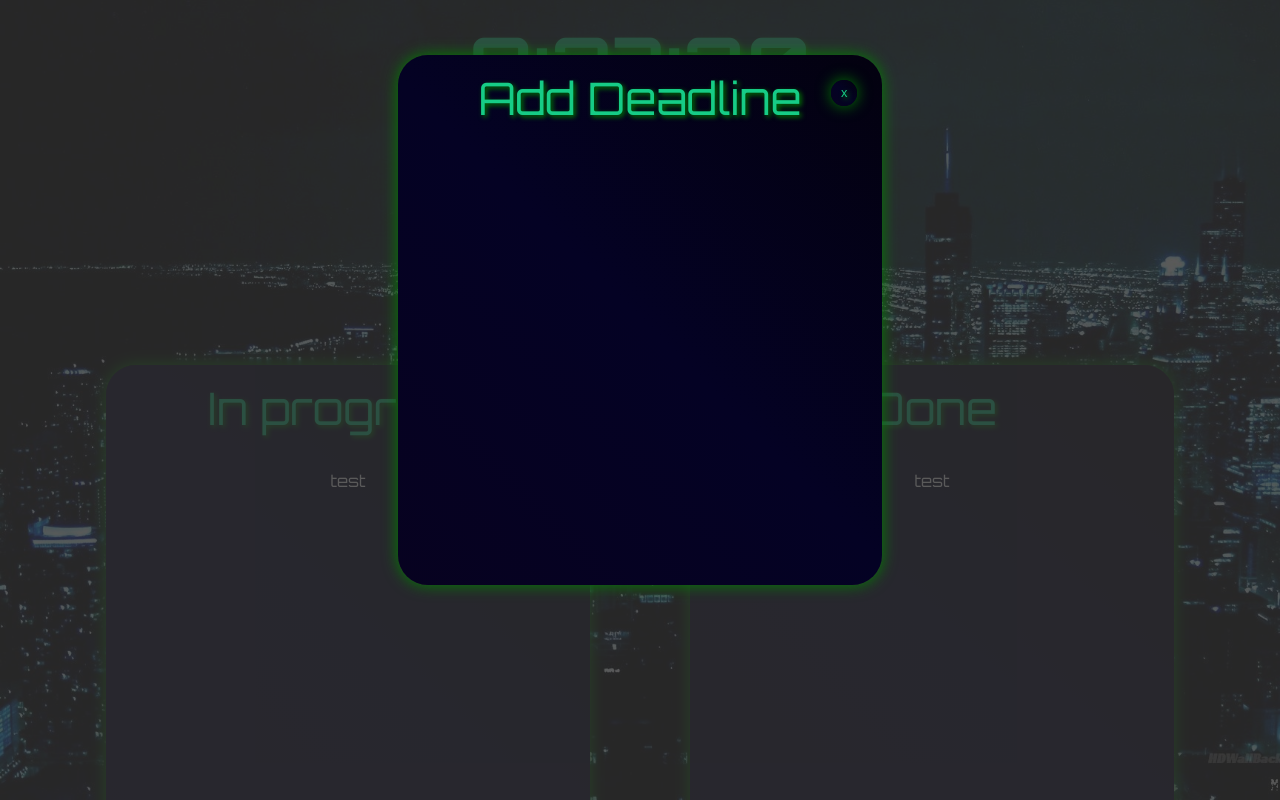
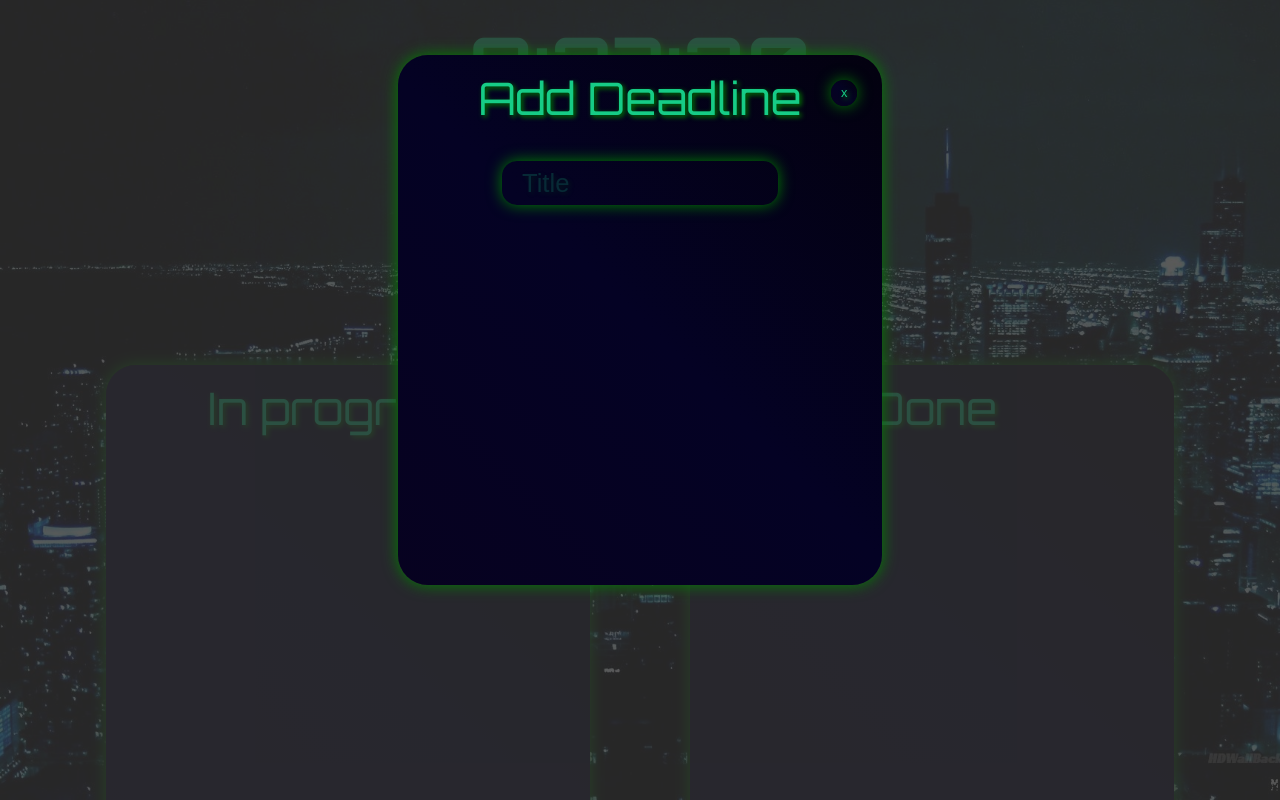
Before and after one commit to hffxx/todoApp, a React (Create React App) app: page / in a window 1280 px wide. Both pictures are taken after a click on the button "Add Deadline". Shown: the top 800 px of the page. Built offline with nearby package versions, Linux system fonts and the light colour scheme.

Commit message:
add: input for modal

```diff
--- a/src/components/Board.tsx
+++ b/src/components/Board.tsx
@@ -1,5 +1,5 @@
 import React, { FC } from "react";
-import BoardList from "./BoardList";
+import BoardContent from "./BoardContent";
 import Button from "./Button";
 import styled from "styled-components";
 
@@ -38,13 +38,14 @@ const StyledBoard = styled.div`
 type Props = {
   title: string;
   func?: Function;
+  isModal?: boolean;
 };
-const Board: FC<Props> = ({ title, func }) => {
+const Board: FC<Props> = ({ title, func, isModal }) => {
   return (
     <StyledBoard>
-      {!!func && <Button task="modal-close" text="x" func={func}></Button>}
+      {isModal && <Button task="modal-close" text="x" func={func}></Button>}
       <div className="board__title">{title}</div>
-      {!func && <BoardList />}
+      <BoardContent isModal={isModal} />
     </StyledBoard>
   );
 };
--- /dev/null
+++ b/src/components/BoardContent.tsx
@@ -0,0 +1,31 @@
+import React, { FC } from "react";
+import Input from "./Input";
+import styled from "styled-components";
+const StyledBoardContent = styled.div`
+  display: flex;
+  align-items: center;
+  flex-direction: column;
+  margin-top: 20px;
+  background-color: inherit;
+  width: 100%;
+  height: 100%;
+  & div {
+    color: white;
+  }
+`;
+
+const ModalForm: FC = () => {
+  return <Input placeholder="Title" />;
+};
+
+interface Props {
+  isModal?: boolean;
+}
+
+const BoardContent: FC<Props> = ({ isModal }) => {
+  return (
+    <StyledBoardContent>{isModal ? <ModalForm /> : <></>}</StyledBoardContent>
+  );
+};
+
+export default BoardContent;
--- a/src/components/BoardList.tsx
+++ /dev/null
@@ -1,24 +0,0 @@
-import React, { FC } from "react";
-import styled from "styled-components";
-const StyledBoardList = styled.div`
-  display: flex;
-  align-items: center;
-  flex-direction: column;
-  margin-top: 20px;
-  background-color: inherit;
-  width: 100%;
-  height: 100%;
-  & div {
-    color: white;
-  }
-`;
-
-const BoardList: FC = () => {
-  return (
-    <StyledBoardList>
-      <div>test</div>
-    </StyledBoardList>
-  );
-};
-
-export default BoardList;
--- a/src/components/Button.js
+++ b/src/components/Button.js
@@ -10,6 +10,11 @@ const ModalClose = css`
   height: 2vw;
   font-size: 1vw;
   border-radius: 50%;
+  @media only screen and (max-width: 992px) {
+    width: 5vw;
+    height: 5vw;
+    font-size: 2.5vw;
+  }
 `;
 
 const StyledButton = styled.button`
@@ -35,13 +40,14 @@ const StyledButton = styled.button`
     color: #16ccab;
     text-shadow: 2px 2px 5px #119e85;
   }
-  ${({ task }) => task === "modal-close" && ModalClose}
   @media only screen and (max-width: 992px) {
     font-size: 7vw;
   }
+
+  ${({ task }) => task === "modal-close" && ModalClose}
 `;
 
-const Button = ({ text, func, task }) => {
+const Button = ({ text, func, task = "" }) => {
   return (
     <StyledButton task={task} onClick={() => func()}>
       {text}
--- /dev/null
+++ b/src/components/Input.js
@@ -0,0 +1,31 @@
+import React from "react";
+import styled from "styled-components";
+const StyledInput = styled.input`
+  height: 5.5vh;
+  padding-left: 20px;
+  font-size: 2vw;
+  border-radius: 15px;
+  background: none;
+  width: 20vw;
+  color: #16cc86;
+  text-shadow: 2px 2px 5px green;
+  border: none;
+  box-shadow: 0 0 15px green;
+  ::placeholder {
+    color: #16cc86;
+    opacity: 0.2;
+  }
+  :focus::placeholder {
+    opacity: 0;
+  }
+  @media only screen and (max-width: 992px) {
+    font-size: 5vw;
+    width: 40vw;
+  }
+`;
+
+const Input = ({ placeholder = "" }) => {
+  return <StyledInput placeholder={placeholder}></StyledInput>;
+};
+
+export default Input;
--- a/src/components/Modal/Modal.js
+++ b/src/components/Modal/Modal.js
@@ -18,7 +18,7 @@ const Modal = ({ text }) => {
       {modal && (
         <div className="overlay" onClick={toggleModal}>
           <div className="modal-content" onClick={(e) => disablePropagation(e)}>
-            <Board title={text} func={toggleModal} />
+            <Board isModal title={text} func={toggleModal} />
           </div>
         </div>
       )}
```
